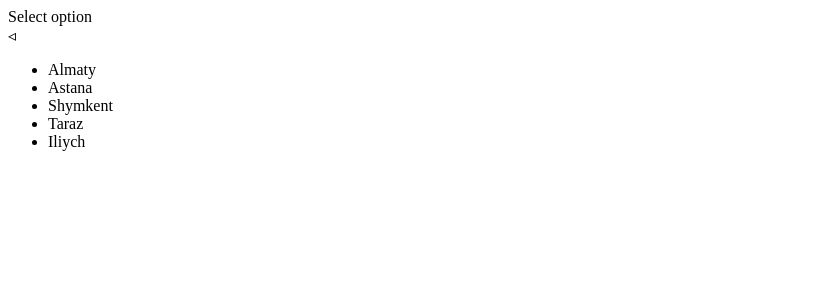
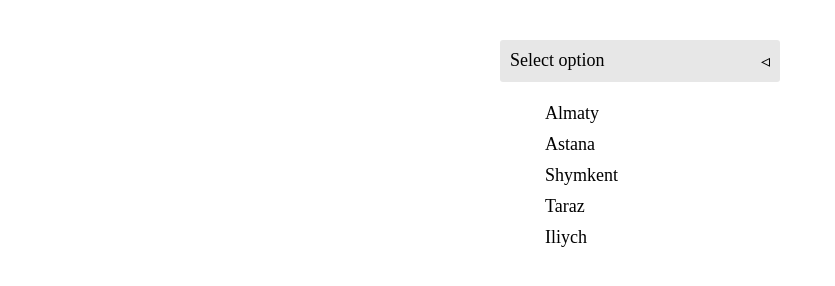
Before and after one commit to rgusseinov/select2-plugin, a website built with Parcel: page src/index.html in a window 1280 px wide. Shown: the whole page, without its empty margins (0-835 px from the left). Built offline with nearby package versions, Linux system fonts and the light colour scheme.

Commit message:
feat: start work on styling

```diff
--- a/src/sass/select2.sass
+++ b/src/sass/select2.sass
@@ -1,2 +1,15 @@
 .select
-	width: 360px
+	margin: 40px auto 0 auto
+	width: 280px
+	.header
+		display: flex
+		justify-content: space-between
+		border-radius: 3px
+		background-color: #e7e7e7
+		padding: 10px
+		font-size: 18px
+	&__items
+		list-style-type: none
+		li
+			font-size:18px
+			padding: 5px
```
Also changed, not shown: dist/index.html, src/index.html (line endings or trailing spaces), 4 other files.
